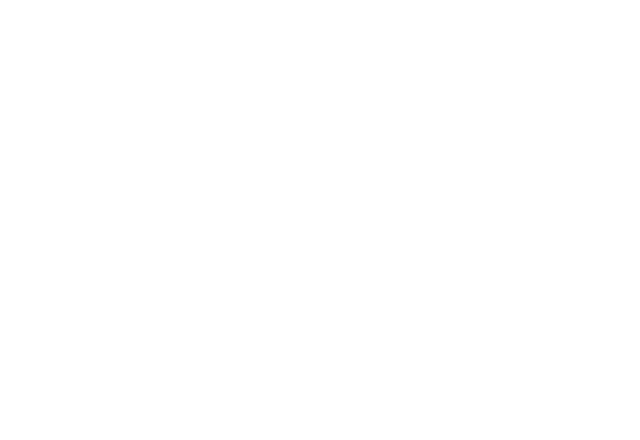
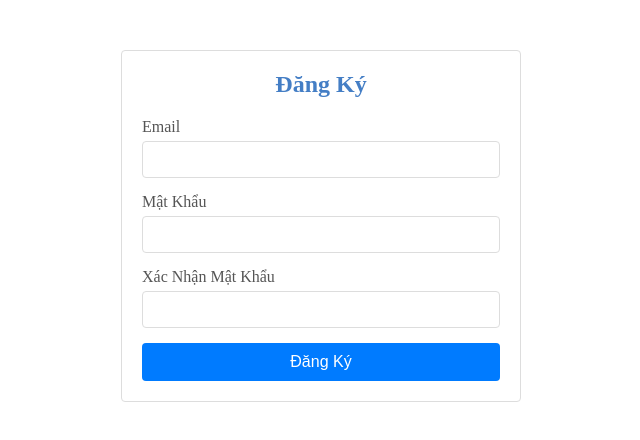
Before and after one commit to nguyenngocquy21130506/FrontEnd_News, a React (Create React App) app in the folder news/: page /register in a window 1280 px wide. Before the commit this address had no page. Shown: the top 440 px of the page, without its empty margins (319-959 px from the left). Built offline with nearby package versions, Linux system fonts and the light colour scheme.

Commit message:
add page login + register

```diff
--- a/news/src/Header.tsx
+++ b/news/src/Header.tsx
@@ -10,10 +10,11 @@ function Header() {
                 <nav className={styles.nav}>
                     <ul>
                         <li><a href="/">Trang Chủ</a></li>
-                        <li><a href="/tin-tuc">Tin Tức</a></li>
-                        <li><a href="/giai-tri">Giải Trí</a></li>
-                        <li><a href="/the-thao">Thể Thao</a></li>
-                        <li><a href="/lien-he">Liên Hệ</a></li>
+                        <li><a href="/news">Tin Tức</a></li>
+                        <li><a href="/entertainment">Giải Trí</a></li>
+                        <li><a href="/sport">Thể Thao</a></li>
+                        <li><a href="/contact">Liên Hệ</a></li>
+                        <li><a href="/login">Đăng nhập</a></li>
                     </ul>
                 </nav>
             </div>
--- /dev/null
+++ b/news/src/Login.tsx
@@ -0,0 +1,48 @@
+import React, { useState } from 'react';
+import styles from './register.module.css';
+import {Link} from "react-router-dom";
+
+function Login() {
+    const [email, setEmail] = useState('');
+    const [password, setPassword] = useState('');
+
+    const handleLogin = (e: React.FormEvent) => {
+        e.preventDefault();
+        // Xử lý đăng nhập
+    };
+
+    return (
+        <>
+            <div className={styles.authContainer}>
+                <h2>Đăng Nhập</h2>
+                <form onSubmit={handleLogin}>
+                    <div className={styles.formGroup}>
+                        <label>Email</label>
+                        <input
+                            type="email"
+                            value={email}
+                            onChange={(e) => setEmail(e.target.value)}
+                            required
+                        />
+                    </div>
+                    <div className={styles.formGroup}>
+                        <label>Mật Khẩu</label>
+                        <input
+                            type="password"
+                            value={password}
+                            onChange={(e) => setPassword(e.target.value)}
+                            required
+                        />
+                    </div>
+                    <button type="submit" className={styles.btn} style={{marginBottom : '10px'}}>Đăng Nhập</button>
+                    <label>Chưa có tài khoản ? </label><Link to={'http://localhost:3000/register'}> Đăng ký</Link>
+                </form>
+            </div>
+            <div className={styles.imageContainer}>
+                <img src="../images/login.svg" className={styles.exampleImage} />
+            </div>
+        </>
+    );
+}
+
+export default Login;
--- /dev/null
+++ b/news/src/Register.tsx
@@ -0,0 +1,51 @@
+import React, { useState } from 'react';
+import styles from './register.module.css';
+
+function Register() {
+    const [email, setEmail] = useState('');
+    const [password, setPassword] = useState('');
+    const [confirmPassword, setConfirmPassword] = useState('');
+
+    const handleRegister = (e: React.FormEvent) => {
+        e.preventDefault();
+        // Xử lý đăng ký
+    };
+
+    return (
+        <div className={styles.authContainer}>
+            <h2>Đăng Ký</h2>
+            <form onSubmit={handleRegister}>
+                <div className={styles.formGroup}>
+                    <label>Email</label>
+                    <input
+                        type="email"
+                        value={email}
+                        onChange={(e) => setEmail(e.target.value)}
+                        required
+                    />
+                </div>
+                <div className={styles.formGroup}>
+                    <label>Mật Khẩu</label>
+                    <input
+                        type="password"
+                        value={password}
+                        onChange={(e) => setPassword(e.target.value)}
+                        required
+                    />
+                </div>
+                <div className={styles.formGroup}>
+                    <label>Xác Nhận Mật Khẩu</label>
+                    <input
+                        type="password"
+                        value={confirmPassword}
+                        onChange={(e) => setConfirmPassword(e.target.value)}
+                        required
+                    />
+                </div>
+                <button type="submit" className={styles.btn}>Đăng Ký</button>
+            </form>
+        </div>
+    );
+}
+
+export default Register;
--- a/news/src/components/main.js
+++ b/news/src/components/main.js
@@ -1,11 +1,13 @@
 import { Outlet } from 'react-router-dom';
+import Header from "../Header";
+import Footer from "../Footer";
 
 function Layout() {
   return (
     <div>
-      <h1>Header</h1>
+      <Header/>
       <Outlet />
-      <h2>Footer</h2>
+      <Footer/>
     </div>
   );
 }
--- a/news/src/components/router.js
+++ b/news/src/components/router.js
@@ -2,6 +2,8 @@ import { BrowserRouter as Router, Routes, Route } from 'react-router-dom';
 import Home from './home/Home';
 import Main from './main';
 import Test from './home/Test';
+import Login from "../Login";
+import Register from "../Register";
 function RouterConfig() {
     return (
         <Router>
@@ -11,6 +13,8 @@ function RouterConfig() {
 
           </Route>
           <Route path='/test' element={<Test />} />
+          <Route path='/login' element={<Login />} />
+          <Route path='/register' element={<Register />} />
         </Routes>
       </Router>
     );
--- /dev/null
+++ b/news/src/register.module.css
@@ -0,0 +1,58 @@
+.authContainer {
+    max-width: 400px;
+    margin: 50px auto;
+    padding: 20px;
+    border: 1px solid #ddd;
+    border-radius: 4px;
+    background-color: #fff;
+}
+
+.authContainer h2 {
+    text-align: center;
+    margin-bottom: 20px;
+    color: #447ec5;
+    font-size: 24px;
+    font-weight: 700;
+}
+
+.formGroup {
+    margin-bottom: 15px;
+}
+
+.formGroup label {
+    display: block;
+    margin-bottom: 5px;
+    color: #555;
+}
+
+.formGroup input {
+    width: 100%;
+    padding: 10px;
+    border: 1px solid #ddd;
+    border-radius: 4px;
+}
+
+.btn {
+    width: 100%;
+    padding: 10px;
+    background-color: #007bff;
+    border: none;
+    border-radius: 4px;
+    color: #fff;
+    font-size: 16px;
+    cursor: pointer;
+}
+
+.btn:hover {
+    background-color: #0056b3;
+}
+.imageContainer {
+    margin-top: 20px;
+    text-align: center;
+}
+
+.exampleImage {
+    max-width: 100%;
+    height: auto;
+    border-radius: 4px;
+}
```
Also changed, not shown: 1 other file (tests, documents, lock files or other folders).
